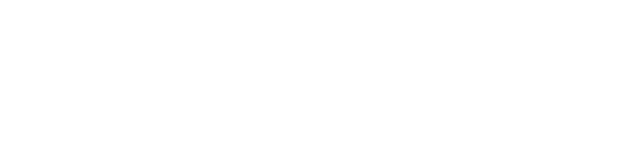
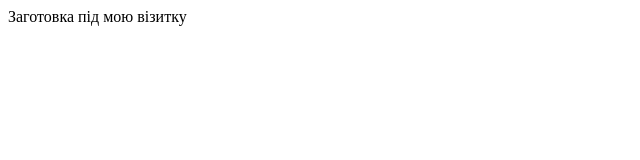
Before and after one commit to zmejchik/zmejchik.github.io, a plain HTML site: page index.html in a window 1280 px wide. Shown: the whole page, without its empty margins (0-640 px from the left). Drawn offline with Linux system fonts and the light colour scheme.

Commit message:
Update index.html

```diff
--- a/index.html
+++ b/index.html
@@ -8,6 +8,6 @@
 
   </head>
   <body>
-
+	Заготовка під мою візитку
   </body>
 </html>
```
